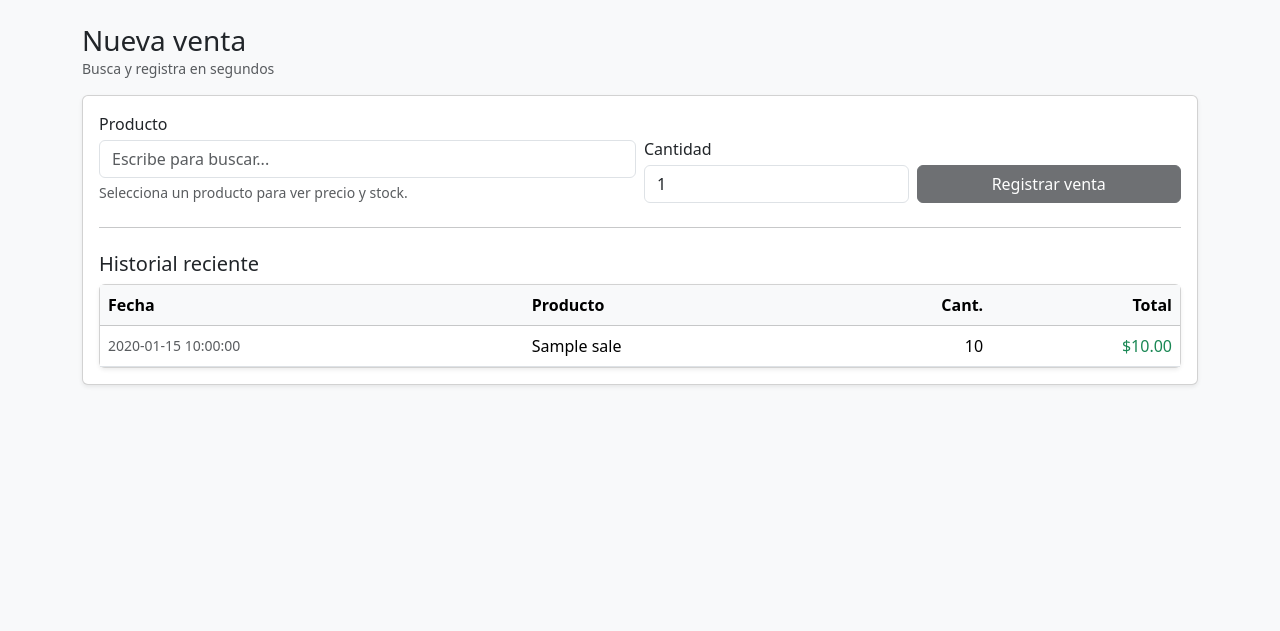
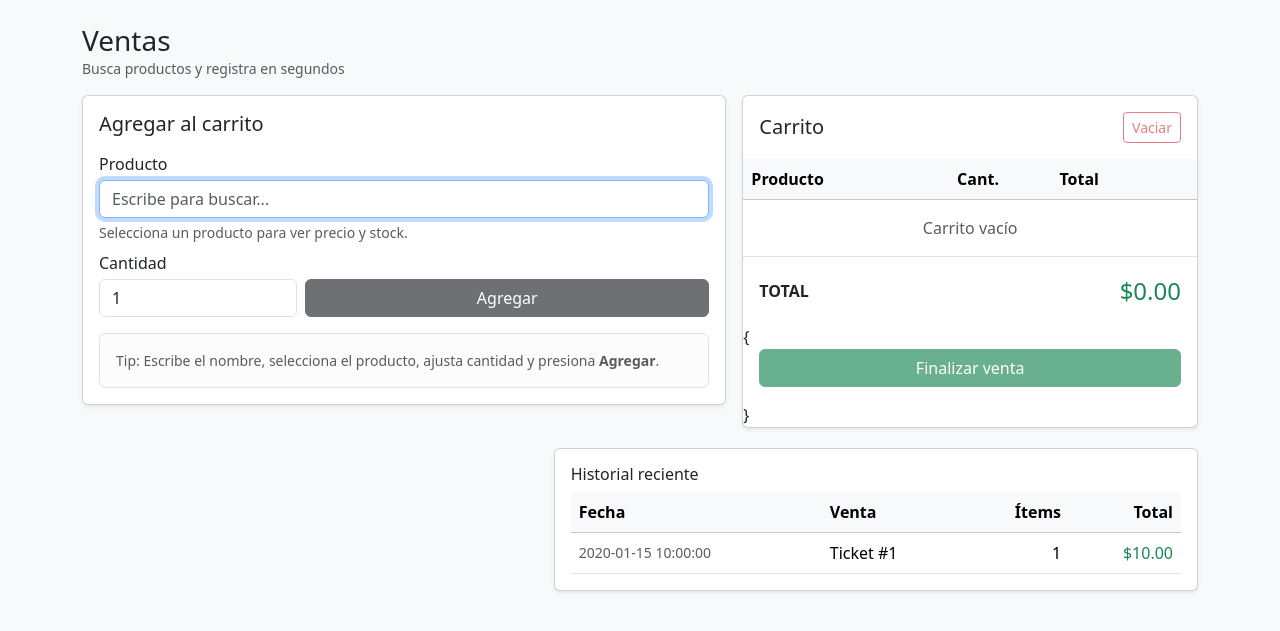
Before and after one commit to letrujillo89/controlpyme, a Flask app: page /sales/new in a window 1280 px wide. Shown: the part 56-687 px from the top of the page. Run offline with Flask 3, Linux system fonts and the light colour scheme; a user stored in the database is signed in; tables that the repository leaves empty hold one stand-in row (values such as "Sample post").

Commit message:
feat: POS system improvements (cart checkout, inventory movement, autofocus POS UI, product activation)

```diff
--- a/app/sales/routes.py
+++ b/app/sales/routes.py
@@ -2,12 +2,29 @@ from flask import render_template, request, redirect, url_for, flash, abort, ses
 from flask_login import login_required, current_user
 from . import sales_bp
 from ..extensions import db
-from ..models import Product, Sale, InventoryMovement
+from ..models import Product, Sale, SaleItem, InventoryMovement
+from decimal import Decimal
 
+def _get_cart():
+    cart = session.get("cart", [])
+    if not isinstance(cart, list):
+        cart = []
+    return cart
+
+def _save_cart(cart):
+    session["cart"] = cart
+    session.modified = True
+
+def _cart_total(cart):
+    return sum(Decimal(str(i["total"])) for i in cart) if cart else Decimal("0.00")
 
 @sales_bp.get("/new")
 @login_required
 def new_sale():
+
+    cart = _get_cart()
+    cart_total = _cart_total(cart)
+
     products = Product.query.filter_by(
         business_id=current_user.business_id,
         is_active=True
@@ -30,6 +47,8 @@ def new_sale():
     return render_template(
         "sales/new.html",
         products=products,
+        cart=cart,
+        cart_total=cart_total,
         recent_sales=recent_sales,
         last_sale=last_sale
     )
@@ -104,3 +123,157 @@ def create_sale():
     session["last_sale_id"] = sale.id
     flash("Venta registrada ✅", "success")
     return redirect(url_for("sales.new_sale"))
+
+@sales_bp.post("/cart/add")
+@login_required
+def cart_add():
+    product_id = request.form.get("product_id")
+    quantity = request.form.get("quantity", type=int)
+
+    if not product_id:
+        flash("Selecciona un producto.", "danger")
+        return redirect(url_for("sales.new_sale"))
+
+    if quantity is None or quantity <= 0:
+        flash("Cantidad inválida.", "danger")
+        return redirect(url_for("sales.new_sale"))
+
+    product = Product.query.get_or_404(product_id)
+    if product.business_id != current_user.business_id:
+        abort(403)
+
+    if not product.is_active:
+        flash("Producto inactivo. Actívalo para vender.", "warning")
+        return redirect(url_for("sales.new_sale"))
+
+    # Validación stock considerando lo que ya está en carrito
+    cart = _get_cart()
+    in_cart_qty = sum(int(i["quantity"]) for i in cart if int(i["product_id"]) == product.id)
+    if product.stock < (in_cart_qty + quantity):
+        flash("Stock insuficiente (considerando el carrito).", "danger")
+        return redirect(url_for("sales.new_sale"))
+
+    unit_price = Decimal(str(product.price))
+    total = unit_price * Decimal(quantity)
+
+    cart.append({
+        "product_id": product.id,
+        "product_name": product.name,
+        "unit_price": str(unit_price),
+        "quantity": int(quantity),
+        "total": str(total)
+    })
+
+    _save_cart(cart)
+    flash("Agregado al carrito ✅", "success")
+    return redirect(url_for("sales.new_sale"))
+
+@sales_bp.post("/cart/remove/<int:idx>")
+@login_required
+def cart_remove(idx):
+    cart = _get_cart()
+    if idx < 0 or idx >= len(cart):
+        flash("Item inválido.", "danger")
+        return redirect(url_for("sales.new_sale"))
+
+    cart.pop(idx)
+    _save_cart(cart)
+    flash("Item eliminado del carrito.", "info")
+    return redirect(url_for("sales.new_sale"))
+
+@sales_bp.post("/cart/clear")
+@login_required
+def cart_clear():
+    session.pop("cart", None)
+    flash("Carrito vaciado.", "info")
+    return redirect(url_for("sales.new_sale"))
+
+@sales_bp.post("/checkout")
+@login_required
+def checkout():
+
+    cart = session.get("cart", [])
+
+    if not cart:
+        flash("El carrito está vacío.", "warning")
+        return redirect(url_for("sales.new_sale"))
+
+    try:
+        # ===== crear venta (ticket) =====
+        sale = Sale(
+            business_id=current_user.business_id,
+            total=0
+        )
+
+        db.session.add(sale)
+        db.session.flush()  # obtiene ID sin commit
+
+        total_sale = Decimal("0.00")
+
+        # ===== procesar items =====
+        for item in cart:
+
+            product = Product.query.get(item["product_id"])
+
+            if not product:
+                raise Exception("Producto no encontrado")
+
+            if not product.is_active:
+                raise Exception(f"{product.name} está inactivo")
+
+            quantity = int(item["quantity"])
+            unit_price = Decimal(str(item["unit_price"]))
+            total = Decimal(str(item["total"]))
+
+            if product.stock < quantity:
+                raise Exception(f"Stock insuficiente: {product.name}")
+
+            stock_before = product.stock
+            product.stock -= quantity
+            stock_after = product.stock
+
+            # ---- SaleItem ----
+            sale_item = SaleItem(
+                sale_id=sale.id,
+                product_id=product.id,
+                product_name=product.name,
+                unit_price=unit_price,
+                quantity=quantity,
+                total=total
+            )
+
+            db.session.add(sale_item)
+
+            # ---- Kardex OUT ----
+            movement = InventoryMovement(
+                business_id=current_user.business_id,
+                product_id=product.id,
+                user_id=current_user.id,
+                movement_type="out",
+                quantity=quantity,
+                stock_before=stock_before,
+                stock_after=stock_after,
+                note=f"Venta #{sale.id}"
+            )
+
+            db.session.add(movement)
+
+            total_sale += total
+
+        # ===== actualizar total venta =====
+        sale.total = total_sale
+
+        db.session.commit()
+        session["last_sale_id"] = sale.id
+        session.modified = True
+
+        # ===== limpiar carrito =====
+        session.pop("cart", None)
+
+        flash(f"Venta #{sale.id} registrada ✅", "success")
+
+    except Exception as e:
+        db.session.rollback()
+        flash(str(e), "danger")
+
+    return redirect(url_for("sales.new_sale"))
--- a/app/templates/sales/new.html
+++ b/app/templates/sales/new.html
@@ -1,22 +1,30 @@
 {% extends "base.html" %}
 {% block content %}
 
-<div class="d-flex justify-content-between align-items-center mb-3">
+<div class="d-flex justify-content-between align-items-center mb-3 flex-wrap gap-2">
   <div>
-    <h3 class="mb-0">Nueva venta</h3>
-    <div class="text-muted small">Busca y registra en segundos</div>
-  </div>
+    <h3 class="mb-0">Ventas</h3>
+    <div class="text-muted small">Busca productos y registra en segundos</div>
   </div>
 
+  <!--div class="d-flex gap-2">
+    <a class="btn btn-outline-primary btn-sm" href="{{ url_for('products.list_products') }}">Productos</a>
+    <a class="btn btn-outline-success btn-sm" href="{{ url_for('reports.reports_home') }}">Reportes</a>
+  </div-->
+</div>
+
+<div class="row g-3">
+  <!-- Form / POS -->
+  <div class="col-12 col-lg-7">
     <div class="card shadow-sm">
       <div class="card-body">
 
-    <form method="post" action="{{ url_for('sales.create_sale') }}" class="row g-2 align-items-end">
+        <h5 class="mb-3">Agregar al carrito</h5>
 
-      <div class="col-12 col-md-6">
+        <form method="post" action="{{ url_for('sales.cart_add') }}" class="row g-2 align-items-end">
+          <div class="col-12">
             <label class="form-label mb-1">Producto</label>
 
-        <!-- Buscador -->
             <input id="productSearch"
                    class="form-control"
                    list="productsList"
@@ -33,7 +41,6 @@
               {% endfor %}
             </datalist>
 
-        <!-- aquí guardamos el id real -->
             <input type="hidden" name="product_id" id="productId">
 
             <div class="text-muted small mt-1" id="productMeta">
@@ -41,46 +48,125 @@
             </div>
           </div>
 
-      <div class="col-12 col-md-3">
+          <div class="col-12 col-md-4">
             <label class="form-label mb-1">Cantidad</label>
             <input class="form-control" type="number" min="1" name="quantity" id="qty" value="1" required>
           </div>
 
-      <div class="col-12 col-md-3 d-grid">
-        <button class="btn btn-dark" id="btnSell">Registrar venta</button>
+          <div class="col-12 col-md-8 d-grid">
+            <button class="btn btn-dark" id="btnAdd">Agregar</button>
+          </div>
+        </form>
+
+        <div class="alert alert-light border mt-3 mb-0 small text-muted">
+          Tip: Escribe el nombre, selecciona el producto, ajusta cantidad y presiona <strong>Agregar</strong>.
         </div>
 
+      </div>
+    </div>
+  </div>
+
+  <!-- Carrito -->
+  <div class="col-12 col-lg-5">
+    <div class="card shadow-sm">
+      <div class="card-body d-flex justify-content-between align-items-center flex-wrap gap-2">
+        <h5 class="mb-0">Carrito</h5>
+
+        <form method="post" action="{{ url_for('sales.cart_clear') }}">
+          <button class="btn btn-outline-danger btn-sm" {% if not cart %}disabled{% endif %}>
+            Vaciar
+          </button>
         </form>
+      </div>
 
+      <div class="table-responsive">
+        <table class="table mb-0 align-middle">
+          <thead class="table-light">
+            <tr>
+              <th>Producto</th>
+              <th class="text-end">Cant.</th>
+              <th class="text-end">Total</th>
+              <th style="width:90px;"></th>
+            </tr>
+          </thead>
+          <tbody>
+            {% for i in cart %}
+            <tr>
+              <td class="small">{{ i.product_name }}</td>
+              <td class="text-end">{{ i.quantity }}</td>
+              <td class="text-end text-success">${{ "%.2f"|format(i.total|float) }}</td>
+              <td class="text-end">
+                <form method="post" action="{{ url_for('sales.cart_remove', idx=loop.index0) }}">
+                  <button class="btn btn-outline-secondary btn-sm">Quitar</button>
+                </form>
+              </td>
+            </tr>
+            {% endfor %}
+
+            {% if not cart %}
+            <tr>
+              <td colspan="4" class="text-center text-muted py-3">Carrito vacío</td>
+            </tr>
+            {% endif %}
+          </tbody>
+        </table>
+      </div>
+
+      <div class="card-body d-flex justify-content-between align-items-center">
+        <div class="fw-bold">TOTAL</div>
+        <div class="fs-4 text-success">${{ "%.2f"|format(cart_total) }}</div>
+      </div>
+
+      {# En el siguiente paso pondremos aquí el botón FINALIZAR VENTA #}
+      {
+      <div class="card-body pt-0">
+        <form method="post" action="{{ url_for('sales.checkout') }}">
+          <button class="btn btn-success w-100" {% if not cart %}disabled{% endif %}>
+            Finalizar venta
+          </button>
+        </form>
+      </div>
+      }
+
+    </div>
+  </div>
+</div>
+
+<!-- Última venta + Historial -->
+<div class="row g-3 mt-1">
+  <div class="col-12 col-lg-5">
 	{% if last_sale %}
-		<div class="card mt-3 shadow-sm border-success">
+	<div class="card shadow-sm border-success">
 	  <div class="card-body">
 		<div class="d-flex justify-content-between align-items-center flex-wrap gap-2">
 		  <h6 class="mb-0">Última venta</h6>
-			  <span class="badge bg-success">Registrada ✅</span>
+		  <span class="badge bg-success">Ticket #{{ last_sale.id }} ✅</span>
 		</div>
 
 		<div class="mt-2 small text-muted">
-			  Producto: <strong>{{ last_sale.product_name }}</strong><br>
-			  Cantidad: <strong>{{ last_sale.quantity }}</strong><br>
-			  Precio: <strong>${{ "%.2f"|format(last_sale.unit_price) }}</strong><br>
+		  Ítems: <strong>{{ last_sale.items|length }}</strong><br>
 		  Total: <strong class="text-success">${{ "%.2f"|format(last_sale.total) }}</strong>
+		  {% if last_sale.items and last_sale.items[0] %}
+			<br>Primer producto: <strong>{{ last_sale.items[0].product_name }}</strong>
+		  {% endif %}
 		</div>
 	  </div>
 	</div>
 	{% endif %}
 
-		<hr class="my-4">
+  </div>
 
-		<h5 class="mb-2">Historial reciente</h5>
+  <div class="col-12 col-lg-7">
     <div class="card shadow-sm">
+      <div class="card-body">
+        <h6 class="mb-2">Historial reciente</h6>
         <div class="table-responsive">
           <table class="table mb-0 align-middle">
             <thead class="table-light">
               <tr>
 				<th>Fecha</th>
-				  <th>Producto</th>
-				  <th class="text-end">Cant.</th>
+				<th>Venta</th>
+				<th class="text-end">Ítems</th>
 				<th class="text-end">Total</th>
               </tr>
             </thead>
@@ -88,11 +174,12 @@
               {% for s in recent_sales %}
 				<tr class="{% if last_sale and s.id == last_sale.id %}table-success{% endif %}">
 				  <td class="text-muted small">{{ s.created_at }}</td>
-				  <td>{{ s.product_name }}</td>
-				  <td class="text-end">{{ s.quantity }}</td>
+				  <td>Ticket #{{ s.id }}</td>
+				  <td class="text-end">{{ s.items|length }}</td>
 				  <td class="text-end text-success">${{ "%.2f"|format(s.total) }}</td>
 				</tr>
 			{% endfor %}
+
               {% if not recent_sales %}
               <tr>
                 <td colspan="4" class="text-center text-muted py-3">Aún no hay ventas</td>
@@ -102,8 +189,7 @@
           </table>
         </div>
       </div>
-
-
+    </div>
   </div>
 </div>
 
@@ -111,17 +197,39 @@
   const search = document.getElementById("productSearch");
   const hiddenId = document.getElementById("productId");
   const meta = document.getElementById("productMeta");
-  const btnSell = document.getElementById("btnSell");
+  const btnAdd = document.getElementById("btnAdd");
   const qty = document.getElementById("qty");
 
   function resetSelection(){
     hiddenId.value = "";
     meta.textContent = "Selecciona un producto para ver precio y stock.";
-    btnSell.disabled = true;
+    btnAdd.disabled = true;
   }
 
-  // inicialmente deshabilitamos hasta que elija un producto válido
-  resetSelection();
+  // ====== Sonido tipo caja (beep corto) ======
+  function beepSuccess(){
+    try {
+      const AudioCtx = window.AudioContext || window.webkitAudioContext;
+      const ctx = new AudioCtx();
+      const o = ctx.createOscillator();
+      const g = ctx.createGain();
+
+      o.type = "sine";
+      o.frequency.value = 880;      // tono
+      g.gain.value = 0.06;          // volumen
+
+      o.connect(g);
+      g.connect(ctx.destination);
+
+      o.start();
+      setTimeout(() => {
+        o.stop();
+        ctx.close();
+      }, 110);
+    } catch(e) {
+      // si el navegador bloquea audio, no pasa nada
+    }
+  }
 
   function findOptionByValue(value){
     const options = document.querySelectorAll("#productsList option");
@@ -133,13 +241,34 @@
 
   function refreshButtonState(stock){
     const q = parseInt(qty.value || "0", 10);
-    if (!hiddenId.value) { btnSell.disabled = true; return; }
-    if (isNaN(q) || q <= 0) { btnSell.disabled = true; return; }
-    if (stock <= 0) { btnSell.disabled = true; return; }
-    if (q > stock) { btnSell.disabled = true; return; }
-    btnSell.disabled = false;
+    if (!hiddenId.value) { btnAdd.disabled = true; return; }
+    if (isNaN(q) || q <= 0) { btnAdd.disabled = true; return; }
+    if (stock <= 0) { btnAdd.disabled = true; return; }
+    if (q > stock) { btnAdd.disabled = true; return; }
+    btnAdd.disabled = false;
   }
 
+  // ====== Modo Caja: reset y focus ======
+  function posReady(){
+    search.value = "";
+    qty.value = "1";
+    resetSelection();
+    search.focus();
+  }
+
+  // Focus al cargar
+  window.addEventListener("load", () => {
+    search.focus();
+
+    // Si hay un flash success (venta registrada), hacemos beep + reset
+    const flashSuccess = document.querySelector(".alert-success");
+    if (flashSuccess){
+      beepSuccess();
+      posReady();
+    }
+  });
+
+  // ====== Selección desde el datalist ======
   search.addEventListener("input", () => {
     const opt = findOptionByValue(search.value);
     if (!opt){
@@ -152,9 +281,7 @@
     const stock = parseInt(opt.dataset.stock || "0", 10);
 
     hiddenId.value = id;
-
     meta.innerHTML = `Precio: <strong>$${price}</strong> · Stock: <strong>${stock}</strong>`;
-
     refreshButtonState(stock);
   });
 
@@ -163,6 +290,25 @@
     const stock = opt ? parseInt(opt.dataset.stock || "0", 10) : 0;
     refreshButtonState(stock);
   });
+
+  // Enter en buscador -> pasa a cantidad (más rápido)
+  search.addEventListener("keydown", (e) => {
+    if (e.key === "Enter"){
+      e.preventDefault();
+      qty.focus();
+      qty.select();
+    }
+  });
+
+  // Enter en cantidad -> agrega (si está habilitado)
+  qty.addEventListener("keydown", (e) => {
+    if (e.key === "Enter" && !btnAdd.disabled){
+      btnAdd.click();
+    }
+  });
+
+  // Inicial
+  resetSelection();
 </script>
 
 {% endblock %}
```
Also changed, not shown: app/models.py (+29 -8 lines), migrations/versions/64d10f733eef_make_sale_item_fields_nullable_for_.py (added, +56 -0 lines), migrations/versions/cf355243fe26_add_saleitem_model.py (added, +45 -0 lines). Lines whose indentation alone changed are shown as unchanged.
